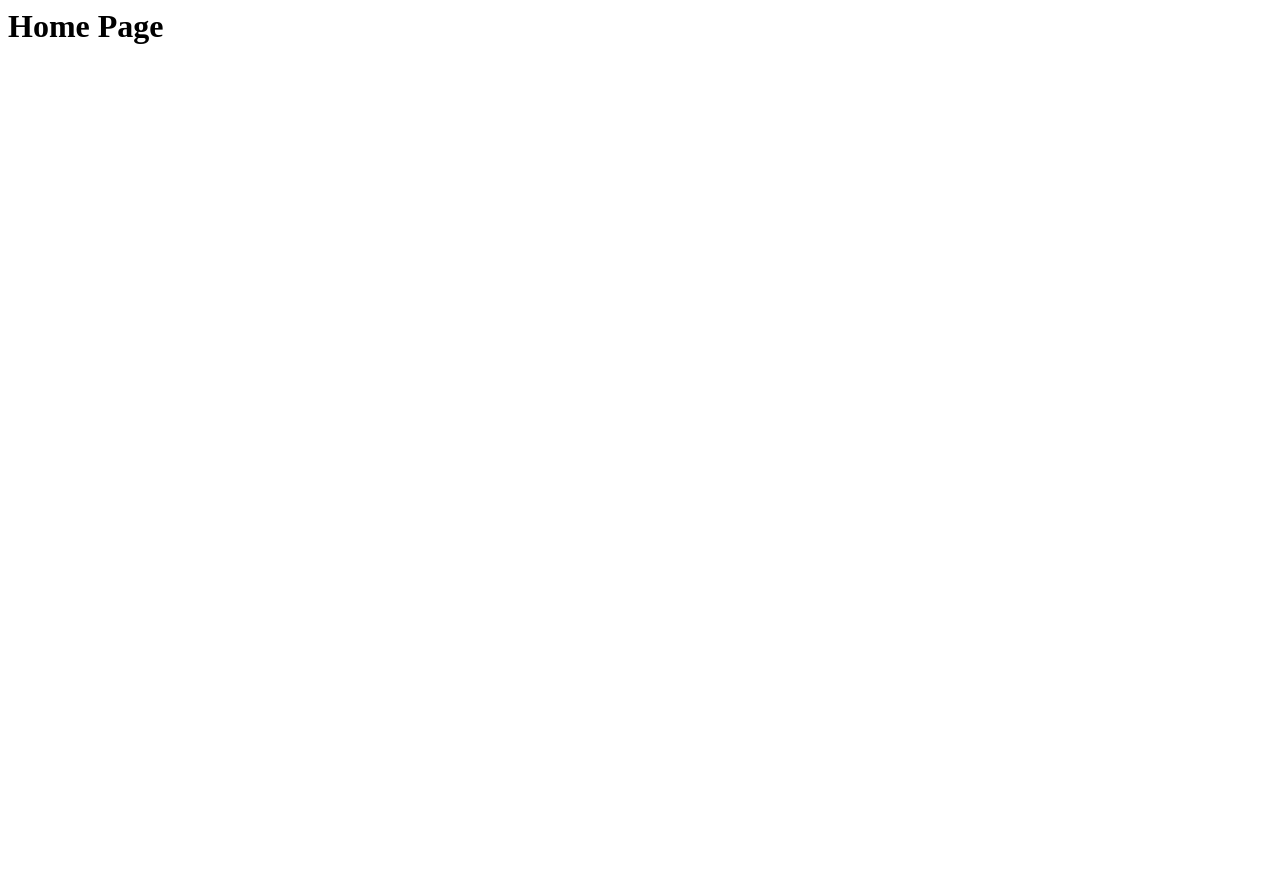
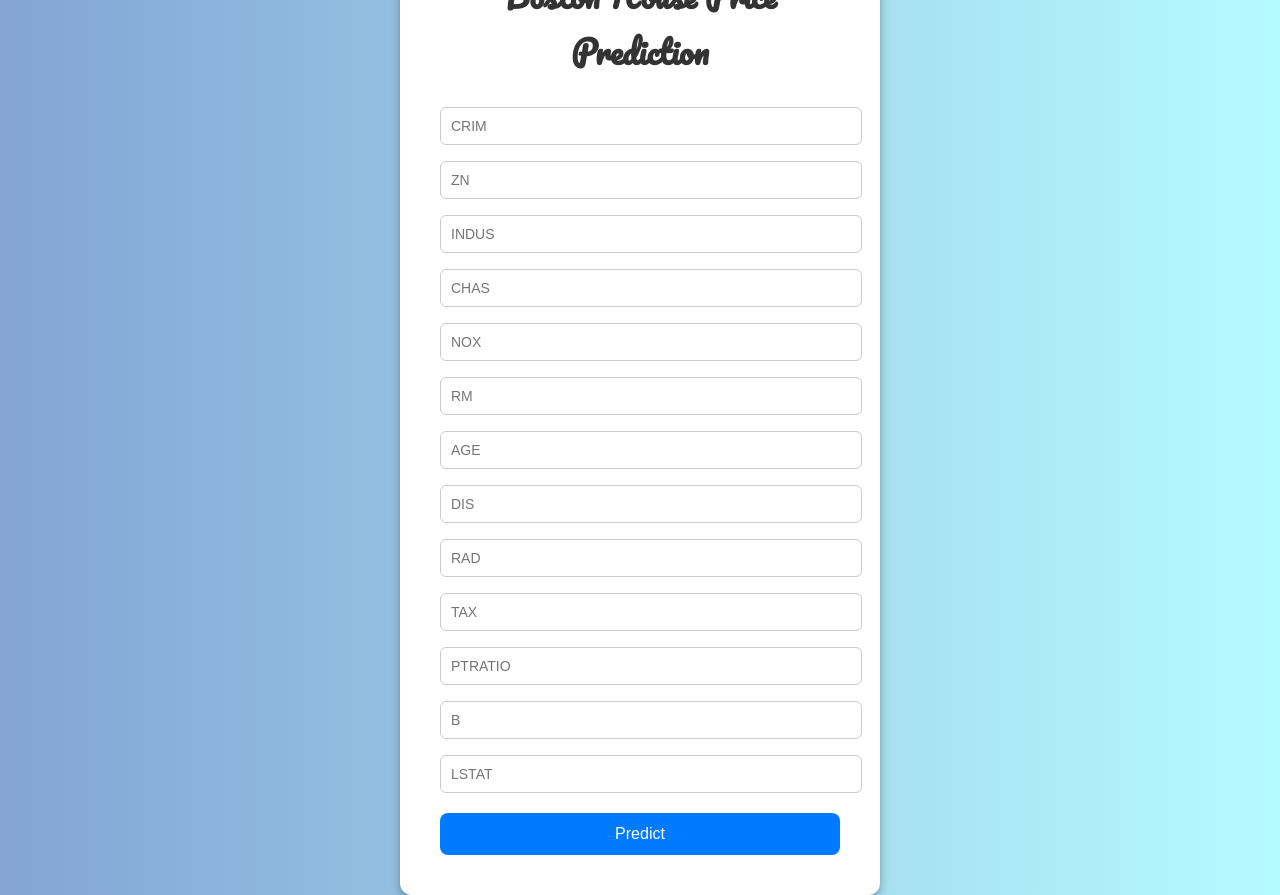
Before and after one commit to shashanksinghvats-blip/bostonhousepricing, a Flask app: page / in a window 1280 px wide. Before the commit the page is almost empty. Before the commit the page ends 44 px from the top, so only its background shows below. Run offline with Flask 3, Linux system fonts and the light colour scheme; parts of the project's set-up code (start-up, migrations or seed data) failed here and were passed over.

Commit message:
The web app is ready, this is the final commit

```diff
--- a/app.py
+++ b/app.py
@@ -23,5 +23,14 @@ def predict_api():
     print(output[0])
     return jsonify({'prediction': float(output[0])})
 
+@app.route('/predict',methods=['POST'])
+def predict():
+    data=[float(x) for x in request.form.values()]
+    final_input=scaler.transform(np.array(data).reshape(1,-1))
+    print(final_input)
+    output=regmodel.predict(final_input)[0]
+    output=float(output)
+    return render_template("home.html",prediction_text="The predicted house price is Rs. {:.2f}/-".format(output))
+
 if  __name__=="__main__":
     app.run(debug=True)
--- a/templates/home.html
+++ b/templates/home.html
@@ -1,3 +1,96 @@
-<h1>
-    Home Page
-</h1>
+<!DOCTYPE html>
+<html>
+<head>
+    <meta charset="UTF-8">
+    <title>ML API</title>
+
+    <!-- Google Fonts -->
+    <link href="https://fonts.googleapis.com/css?family=Pacifico" rel="stylesheet" type="text/css">
+    <link href="https://fonts.googleapis.com/css?family=Arimo" rel="stylesheet" type="text/css">
+    <link href="https://fonts.googleapis.com/css?family=Hind:300" rel="stylesheet" type="text/css">
+    <link href="https://fonts.googleapis.com/css?family=Open+Sans+Condensed:300" rel="stylesheet" type="text/css">
+
+    <style>
+        body {
+            font-family: 'Arimo', sans-serif;
+            background: linear-gradient(to right, #83a4d4, #b6fbff);
+            display: flex;
+            justify-content: center;
+            align-items: center;
+            height: 100vh;
+            margin: 0;
+        }
+        .login {
+            background: #fff;
+            padding: 40px;
+            border-radius: 12px;
+            box-shadow: 0 4px 10px rgba(0,0,0,0.3);
+            width: 400px;
+            text-align: center;
+        }
+        h1 {
+            font-family: 'Pacifico', cursive;
+            color: #333;
+            margin-bottom: 20px;
+        }
+        input {
+            width: 100%;
+            padding: 10px;
+            margin: 8px 0;
+            border: 1px solid #ccc;
+            border-radius: 6px;
+            font-size: 14px;
+        }
+        button {
+            width: 100%;
+            padding: 12px;
+            background: #007bff;
+            color: #fff;
+            border: none;
+            border-radius: 8px;
+            font-size: 16px;
+            cursor: pointer;
+            margin-top: 12px;
+        }
+        button:hover {
+            background: #0056b3;
+        }
+        .result {
+            margin-top: 20px;
+            font-size: 18px;
+            font-weight: bold;
+            color: green;
+        }
+    </style>
+</head>
+
+<body>
+    <div class="login">
+        <h1>Boston House Price Prediction</h1>
+
+        <!-- Main Input For Receiving Query to our ML -->
+        <form action="{{ url_for('predict')}}" method="post">
+            <input type="text" name="CRIM" placeholder="CRIM" required="required" />
+            <input type="text" name="ZN" placeholder="ZN" required="required" />
+            <input type="text" name="INDUS" placeholder="INDUS" required="required" />
+            <input type="text" name="CHAS" placeholder="CHAS" required="required" />
+            <input type="text" name="NOX" placeholder="NOX" required="required" />
+            <input type="text" name="RM" placeholder="RM" required="required" />
+            <input type="text" name="AGE" placeholder="AGE" required="required" />
+            <input type="text" name="DIS" placeholder="DIS" required="required" />
+            <input type="text" name="RAD" placeholder="RAD" required="required" />
+            <input type="text" name="TAX" placeholder="TAX" required="required" />
+            <input type="text" name="PTRATIO" placeholder="PTRATIO" required="required" />
+            <input type="text" name="B" placeholder="B" required="required" />
+            <input type="text" name="LSTAT" placeholder="LSTAT" required="required" />
+            <button type="submit">Predict</button>
+        </form>
+
+        {% if prediction_text %}
+        <div class="result">
+            Predicted House Price: $ {{ prediction_text }}
+        </div>
+        {% endif %}
+    </div>
+</body>
+</html>
```
